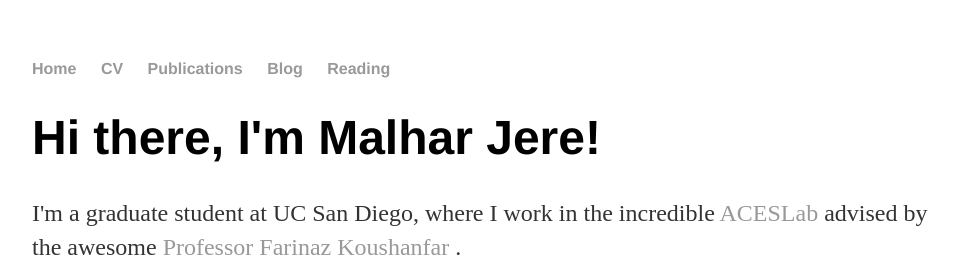
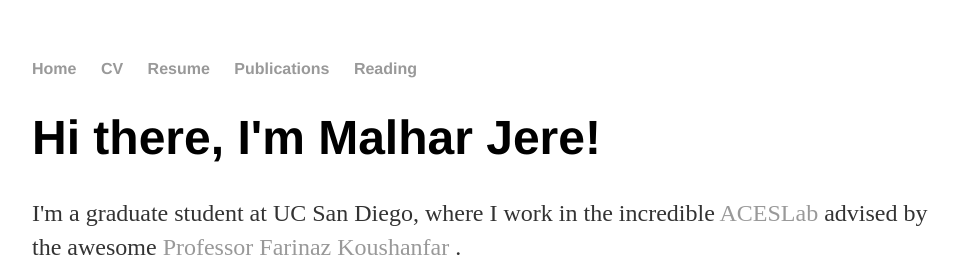
Before and after one commit to MalharJ/MalharJ.github.io, a Jekyll site: the page built from index.html, in a window 1280 px wide. Shown: the top 257 px of the page, without its empty margins (160-1119 px from the left). Built offline with Jekyll 4.4.1, drawn with Linux system fonts in a browser that asks for light colours.

Commit message:
Update default.html

```diff
--- a/_layouts/default.html
+++ b/_layouts/default.html
@@ -10,8 +10,8 @@
 	    		<ul>
 	        		<li><a href="/">Home</a></li>
 	        		<li><a href="/cv">CV</a></li>
+	        		<li><a href="/cv">Resume</a></li>
 	        		<li><a href="/Publications">Publications</a></li>
-	        		<li><a href="/blog">Blog</a></li>
 				<li><a href="/book_reviews">Reading</a></li>
 	    		</ul>
 			</nav>
```
